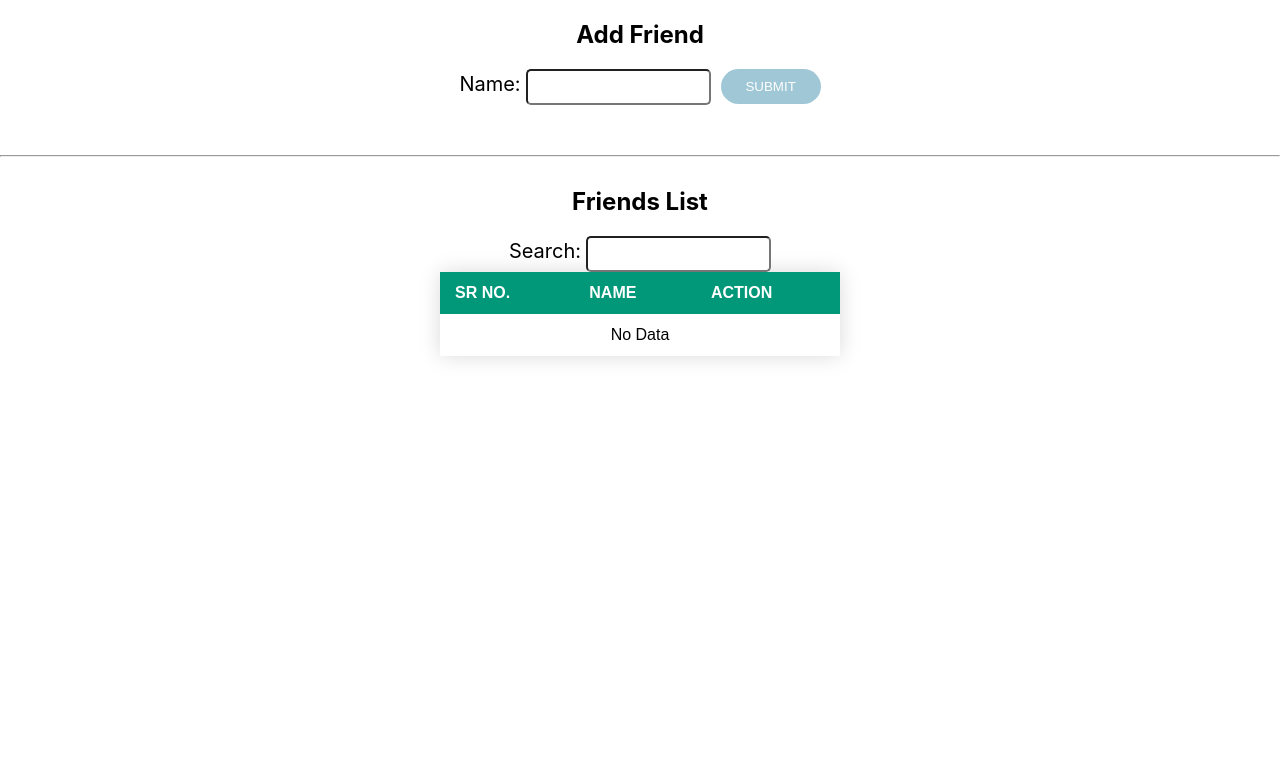
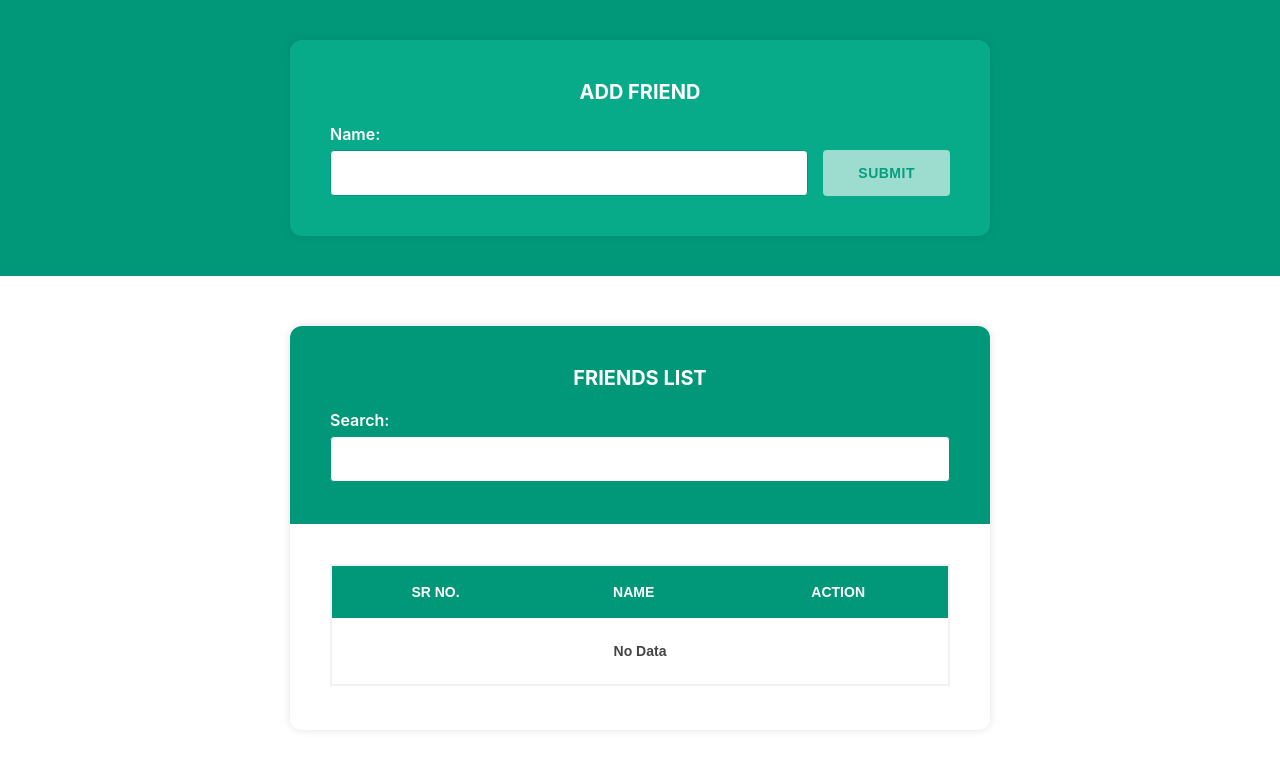
Before and after one commit to iankitjoshi/codevyasa-task, a React (Create React App) app: page / in a window 1280 px wide. Shown: the top 770 px of the page. Built offline with nearby package versions, Linux system fonts and the light colour scheme.

Commit message:
worked on ui

```diff
--- a/src/App.js
+++ b/src/App.js
@@ -67,22 +67,29 @@ function App() {
 
   return (
     <div className="App">
+      <div className="top-sec">
+        <div className="top-sec-inner">
           <h2> Add Friend </h2>
-      <form onSubmit={handleSubmit} >
+          <form onSubmit={handleSubmit}>
             <label htmlFor="name">Name:</label>
+              <div className="field-rep">
                 <input value={name} onChange={handleNameChange} />
                 <button type="submit" className={name.length ? 'submit-btn' : 'submit-btn disabled'} >Submit</button>
+              </div>
           </form>
           {isAlreadyExist ? <span className="error" > Name is already exist, Please enter another name </span> : null}
+        </div>
+      </div>
 
-      <hr />
-
-      <div className="table-container" >
+      <div className="table-container">
+        <div className="table-container-inner">
+          <div className="friend-list">
             <h2> Friends List </h2>
             <label htmlFor="Search">Search:</label>
             <input value={search} onChange={handleSearch} />
-
-        <table className="styled-table" >
+          </div>
+          <div className="cus-table">
+            <table className="styled-table">
               <thead>
                 <tr>
                   <th>SR NO.</th>
@@ -107,15 +114,13 @@ function App() {
                     </tr>
                   </tbody>
                 }) :
-
-            <tbody  >
+                <tbody>
                   <td colSpan={3} className="no-data" > No Data</td>
                 </tbody>
-
               }
             </table>
-
-        {/* } */}
+          </div>
+        </div>
       </div>
 
       {openDeleteModal ?
--- a/src/App.scss
+++ b/src/App.scss
@@ -1,27 +1,50 @@
-.App {
-  text-align: center;
+*{
+  box-sizing: border-box;
 }
 
+body{
+  padding: 0;
+  margin: 0;
+  color: #111;
+}
+
+
 @mixin button{
-  color: #fff ;
+  color: #009879;
   text-transform: uppercase;
-	background: #60a3bc;
-	padding: 10px;
-  width: 100px;
-	border-radius: 50px;
+  background: #fff;
+  padding: 0;
+  width: 130px;
+  border-radius: 4px;
   border: none;
-  margin-left: 10px;
+  margin: 0;
   cursor: pointer;
+  height: 46px;
+  display: inline-block;
+  font-size: 14px;
+  font-weight: bold;
+  letter-spacing: 0.5px;
 }
 
 label{
-  margin-right: 5px;
-  font-size: 20px;
+  display: block;
+  font-size: 16px;
+  font-weight: 600;
+  margin-bottom: 6px;
+  color: #fff;
 }
 
 input{
-  height: 30px;
-  border-radius: 5px;
+  width: 100%;
+  display: inline-block;
+  border: 1px solid #009879;
+  height: 46px;
+  padding: 8px 12px;
+  border-radius: 4px;
+  font-size: 16px;
+  &:hover, &:focus{
+    outline: none;
+  }
 }
 
 .disabled{
@@ -29,30 +52,19 @@ input{
   pointer-events: none;
 }
 
-hr{
-  margin: 50px 0 20px 0;
-}
-
-img{
-  height: 20px;
-  cursor: pointer;
-  padding: 6px 12px;
-  border: 1px solid black;
-  border-radius: 5px;
-  margin: 0 5px 0 5px;
-}
-
 .closeModal-btn{
   @include button;
 	background: #ffffff;
-  border: 1px solid black;
-  color: black !important;
-  font-size: 15px
+  border: 1px solid #000;
+  color: #000 !important;
+  font-size: 15px;
+  margin: 6px;
 }
 
 .delete-btn{
   @include button;
 	background: #c93d3d;
+  color: #fff;
 }
 
 .submit-btn{
@@ -69,11 +81,10 @@ img{
   top: 0;
   bottom: 0;
   margin: auto;
-}
   .delete-modal{
-  border: 1px solid;
+    border: 1px solid #444;
     padding: 20px;
-  width: 400px;
+    width: 450px;
     border-radius: 15px;
     margin: auto;
     background: #fff;
@@ -82,50 +93,128 @@ img{
     right: 0;
     top: 0;
     bottom: 0;
-  height: 110px;
+    height: 170px;
+    text-align: center;
   }
-
-.styled-table {
-    border-collapse: collapse;
-    margin: auto;
-    font-size: 1em;
-    font-family: sans-serif;
-    min-width: 400px;
-    box-shadow: 0 0 20px rgba(0, 0, 0, 0.15);
-}
-
-.styled-table thead tr {
-    background-color: #009879;
-    color: #ffffff;
-    text-align: left;
-}
-
-.styled-table th,
-.styled-table td {
-    padding: 12px 15px;
-}
-
-.styled-table tbody tr {
-    border-bottom: 1px solid #dddddd;
-}
-
-.styled-table tbody tr:nth-of-type(even) {
-    background-color: #f3f3f3;
-}
-
-.styled-table tbody tr:last-of-type {
-    border-bottom: 2px solid #009879;
-}
-
-.table-container{
-  margin-top: 30px;
 }
 
 .error{
-  color: red;
+  color: #ff0000;
   font-size: 13px;
 }
 
-.no-data{
+.top-sec {
+  width: 100%;
+  display: inline-block;
+  background-color: #009879;
+  padding: 40px;
+  .top-sec-inner {
+    width: 700px;
+    margin: 0 auto;
+    background-color: #07aa89;
+    padding: 40px;
+    border-radius: 12px;
+    box-shadow: 0px 0px 10px #028a6f;
+    h2 {
+      color: #fff;
+      text-transform: uppercase;
+      font-size: 20px;
+      margin: 0 0 20px;
       text-align: center;
     }
+    .field-rep {
+      width: 100%;
+      display: flex;
+      align-items: center;
+      justify-content: space-between;
+      text-align: left;
+      input {
+        width: calc(100% - 130px);
+        margin-right: 15px;
+      }
+    }
+  }
+}
+.table-container{
+  margin: 50px 0;
+  width: 100%;
+  display: inline-block;
+  .table-container-inner{
+    width: 700px;
+    margin: 0 auto;
+    background-color: #fff;
+    padding: 0;
+    border-radius: 12px;
+    box-shadow: 0px 0px 10px #e3e3e3;
+    overflow: hidden;
+    .friend-list {
+      width: 100%;
+      display: inline-block;
+      border-bottom: 2px solid #009879;
+      padding: 40px;
+      background-color: #009879;
+      h2 {
+        color: #fff;
+        text-transform: uppercase;
+        font-size: 20px;
+        margin: 0 0 20px;
+        text-align: center;
+      }
+    }
+    .cus-table{
+      width: 100%;
+      display: inline-block;
+      padding: 40px;
+      background-color: #fff;
+      .styled-table{
+        width: 100%;
+        border-collapse: collapse;
+        margin: auto;
+        font-size: 16px;
+        font-family: sans-serif;
+        background-color: #fff;
+        border: 2px solid #f1f1f1;
+        thead{
+          tr {
+            background-color: #009879;
+            color: #fff;
+            text-align: left;
+          }
+        }
+        th, td{
+          padding: 18px 20px;
+          font-size: 14px;
+          text-align: center;
+        }
+        td{
+          font-weight: 600;
+          color: #444;
+          padding: 12px 20px;
+          img{
+            height: 30px;
+            cursor: pointer;
+            padding: 6px 12px;
+            border: 1px solid #444;
+            border-radius: 5px;
+            margin: 0 5px 0 5px;
+          }
+          &.no-data{
+            text-align: center;
+            padding: 25px 20px;
+          }
+        }
+        tbody{
+          tr {
+            border-bottom: 1px solid #dddddd;
+            &:nth-of-type(even) {
+              background-color: #f3f3f3;
+            }
+            &:last-of-type {
+              border-bottom: 2px solid #f1f1f1;
+            }
+          }
+        }
+      }
+    }
+  }
+}
```
Lines whose indentation alone changed are shown as unchanged.
